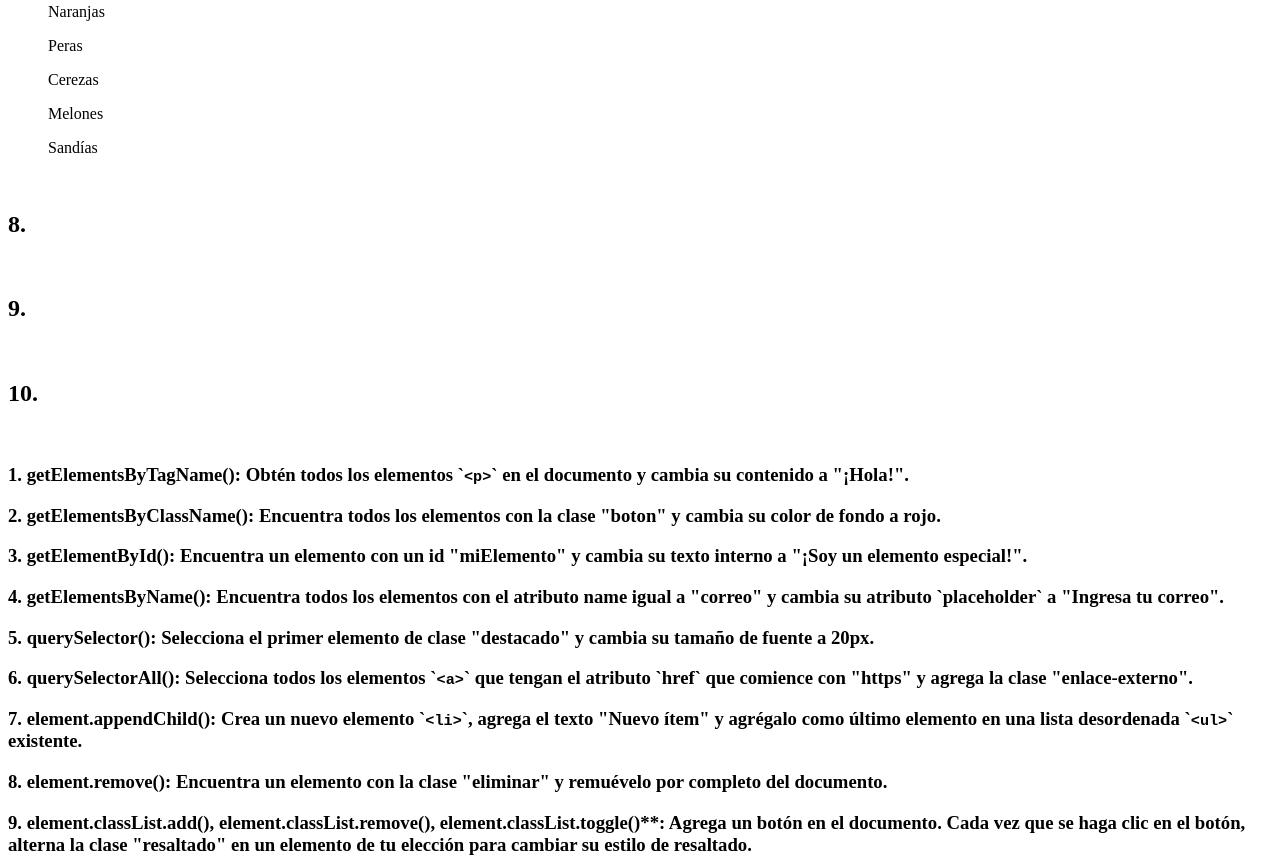
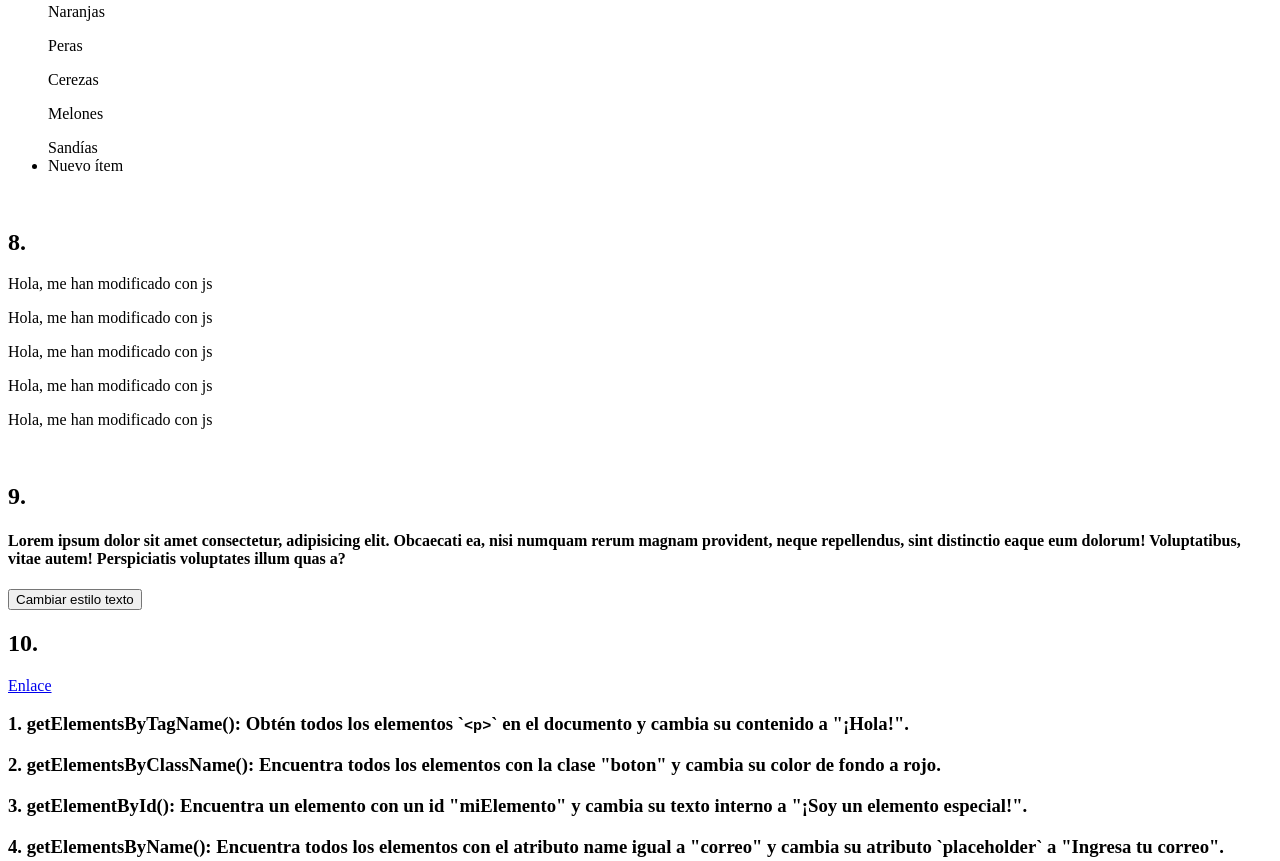
Before and after one commit to ladronbx/apuntes-js, a plain HTML site: page Nodos-DOM&BOM/index.html in a window 1280 px wide. Shown: the part 1000-1861 px from the top of the page. Drawn offline with Linux system fonts and the light colour scheme.

Commit message:
Practica métodos DOM

```diff
--- a/Nodos-DOM&BOM/index.html
+++ b/Nodos-DOM&BOM/index.html
@@ -57,15 +57,25 @@
 
     <br>
     <h2>8.</h2>
+    <p> Adiós </p>
+    <p class="eliminar"> Adiós </p>
+    <p> Adiós </p>
+    <p class="eliminar"> Adiós </p>
+    <p class="eliminar"> Adiós </p>
+    <p class="eliminar"> Adiós </p>
+    <p class="eliminar"> Adiós </p>
+    <p class="eliminar"> Adiós </p>
 
 
     <br>
     <h2>9.</h2>
-
-
+    <h4 id="parrafoEstilo">Lorem ipsum dolor sit amet consectetur, adipisicing elit. Obcaecati ea, nisi numquam rerum magnam provident,
+        neque repellendus, sint distinctio eaque eum dolorum! Voluptatibus, vitae autem! Perspiciatis voluptates illum
+        quas a?</h4>
+    <button id="estilo">Cambiar estilo texto</button>
     <br>
     <h2>10.</h2>
-
+    <a id="enlace" href="https://www.google.com/intl/es_es/chrome/">Enlace</a>
 
     <br>
 
@@ -94,13 +104,15 @@
     </h3>
     <h3>
         6. querySelectorAll():
-        Selecciona todos los elementos `<code>&lt;a&gt;</code>` que tengan el atributo `href` que comience con "https" y agrega la clase
-            "enlace-externo".
+        Selecciona todos los elementos `<code>&lt;a&gt;</code>` que tengan el atributo `href` que comience con "https" y
+        agrega la clase
+        "enlace-externo".
     </h3>
     <h3>
         7. element.appendChild():
-        Crea un nuevo elemento `<code>&lt;li&gt;</code>`, agrega el texto "Nuevo ítem" y agrégalo como último elemento en una lista
-            desordenada `<code>&lt;ul&gt;</code>` existente.
+        Crea un nuevo elemento `<code>&lt;li&gt;</code>`, agrega el texto "Nuevo ítem" y agrégalo como último elemento
+        en una lista
+        desordenada `<code>&lt;ul&gt;</code>` existente.
     </h3>
     <h3>
         8. element.remove():
@@ -113,10 +125,11 @@
     </h3>
     <h3>
         10. element.getAttribute(), element.setAttribute():
-        Encuentra un enlace `<code>&lt;a&gt;</code>` y muestra su URL actual usando `getAttribute()`. Luego, cambia su atributo `href` a
-            "https://www.nuevo-enlace.com/" utilizando `setAttribute()`.
+        Encuentra un enlace `<code>&lt;a&gt;</code>` y muestra su URL actual usando `getAttribute()`. Luego, cambia su
+        atributo `href` a
+        "https://www.nuevo-enlace.com/" utilizando `setAttribute()`.
     </h3>
-<script src="practica2.js"></script>
+    <script src="practica2.js"></script>
 
 </body>
 
--- a/Nodos-DOM&BOM/practica2.js
+++ b/Nodos-DOM&BOM/practica2.js
@@ -2,13 +2,13 @@
 //se necesita iterar los elementos p con un bucle for
 let parrafos = document.getElementsByTagName("p");
 
-for(let i = 0; i < parrafos.length; i++ ){
+for (let i = 0; i < parrafos.length; i++) {
     parrafos[i].textContent = "Hola, me han modificado con js";
 }
 
 //2. Cambiar de color todos los botones que encuentre en el html
 let botones = document.getElementsByClassName("boton");
-for(let i  = 0; i < botones.length; i++){
+for (let i = 0; i < botones.length; i++) {
     botones[i].addEventListener('click', () => {
         botones[i].style.background = "yellow";
     });
@@ -16,13 +16,13 @@ for(let i  = 0; i < botones.length; i++){
 
 // 3.  getElementById(): Encuentra un elemento con un id "miElemento" y cambia su texto interno a
 //"¡Soy un elemento especial!".
-let  elementoEspecial = document.getElementById("miElemento");
+let elementoEspecial = document.getElementById("miElemento");
 elementoEspecial.textContent = "¡Soy un elemento especial!";
 
 // 4. getElementsByName(): Encuentra todos los elementos con el atributo name igual a "correo"
 //  y cambia su atributo `placeholder` a "Ingresa tu correo".
 let mail = document.getElementsByName("correo");
-for(let i = 0; i < mail.length; i++){
+for (let i = 0; i < mail.length; i++) {
     mail[i].placeholder = "Ingresa tu correo";
 }
 
@@ -41,5 +41,57 @@ enlacesExternos.forEach(enlace => {
 });
 
 
+
+
 // 7. element.appendChild(): Crea un nuevo elemento `<li>`, agrega el texto "Nuevo ítem" y agrégalo
 // como último elemento en una lista desordenada `<ul>` existente.
+
+// Seleccionar todos los elementos <ul>
+let ulList = document.getElementsByTagName("ul");
+
+// Tomar el último elemento <ul>
+let lastUl = ulList[ulList.length - 1];
+
+// Crear un nuevo elemento <li>
+let newLi = document.createElement("li");
+newLi.textContent = "Nuevo ítem";
+
+// Agregar el nuevo <li> al último <ul>
+lastUl.appendChild(newLi);
+
+
+
+// 8. element.remove(): Encuentra un elemento con la clase "eliminar" y remuévelo por completo del documento.
+let eliminar = document.getElementsByClassName("eliminar");
+
+for (let i = 0; i < eliminar.length; i++) {
+    eliminar[i].remove();
+}
+
+
+//9. element.classList.add(), element.classList.remove(), element.classList.toggle()**: Agrega un botón
+// en el documento. Cada vez que se haga clic en el botón, alterna la clase "resaltado" en un elemento de tu
+// elección para cambiar su estilo de resaltado.
+let botonEstilo = document.getElementById("estilo");
+let parrafoEstilo = document.getElementById("parrafoEstilo");
+
+// Agregar una clase
+parrafoEstilo.classList.add("resaltado");
+
+botonEstilo.addEventListener('click', () => {
+    // Alternar la clase (agregar si no existe, remover si existe)
+    parrafoEstilo.classList.toggle("resaltado");
+    // Cambiar el color del elemento con clase resaltado
+    if (parrafoEstilo.classList.contains("resaltado")) {
+        parrafoEstilo.style.color = "blue";
+    } else {
+        parrafoEstilo.style.color = "black";
+    }
+});
+
+// 10. element.getAttribute(), element.setAttribute(): Encuentra un enlace `<a>` y muestra su URL
+// actual usando `getAttribute()`. Luego, cambia su atributo `href` a "https://www.nuevo-enlace.com/"
+// utilizando `setAttribute()`.
+
+let enlace = document.getElementById("enlace");
+enlace.setAttribute("href", "https://www.google.com");
```
